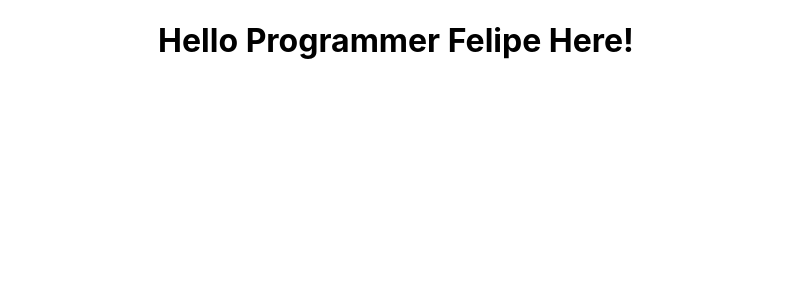
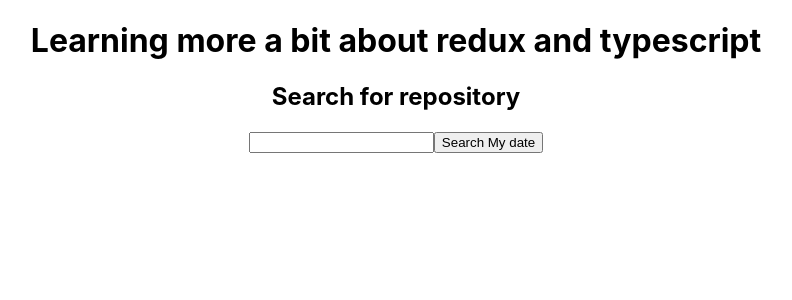
Before and after one commit to felipe-programador-18/Typescript-and-redux, a React (Create React App) app in the folder redux-ts/: page / in a window 1280 px wide. Shown: the top 300 px of the page, without its empty margins (244-1036 px from the left). Built offline with nearby package versions, Linux system fonts and the light colour scheme.

Commit message:
c14-to adding my appmanage to principle page

```diff
--- a/redux-ts/src/App.tsx
+++ b/redux-ts/src/App.tsx
@@ -1,11 +1,12 @@
 import React from 'react';
 
 import './App.css';
+import { ManageApp } from './Components';
 
 function App() {
   return (
     <div className="App">
-      <h1>Hello Programmer Felipe Here!</h1>
+      <ManageApp/>
 
     </div>
   );
```
